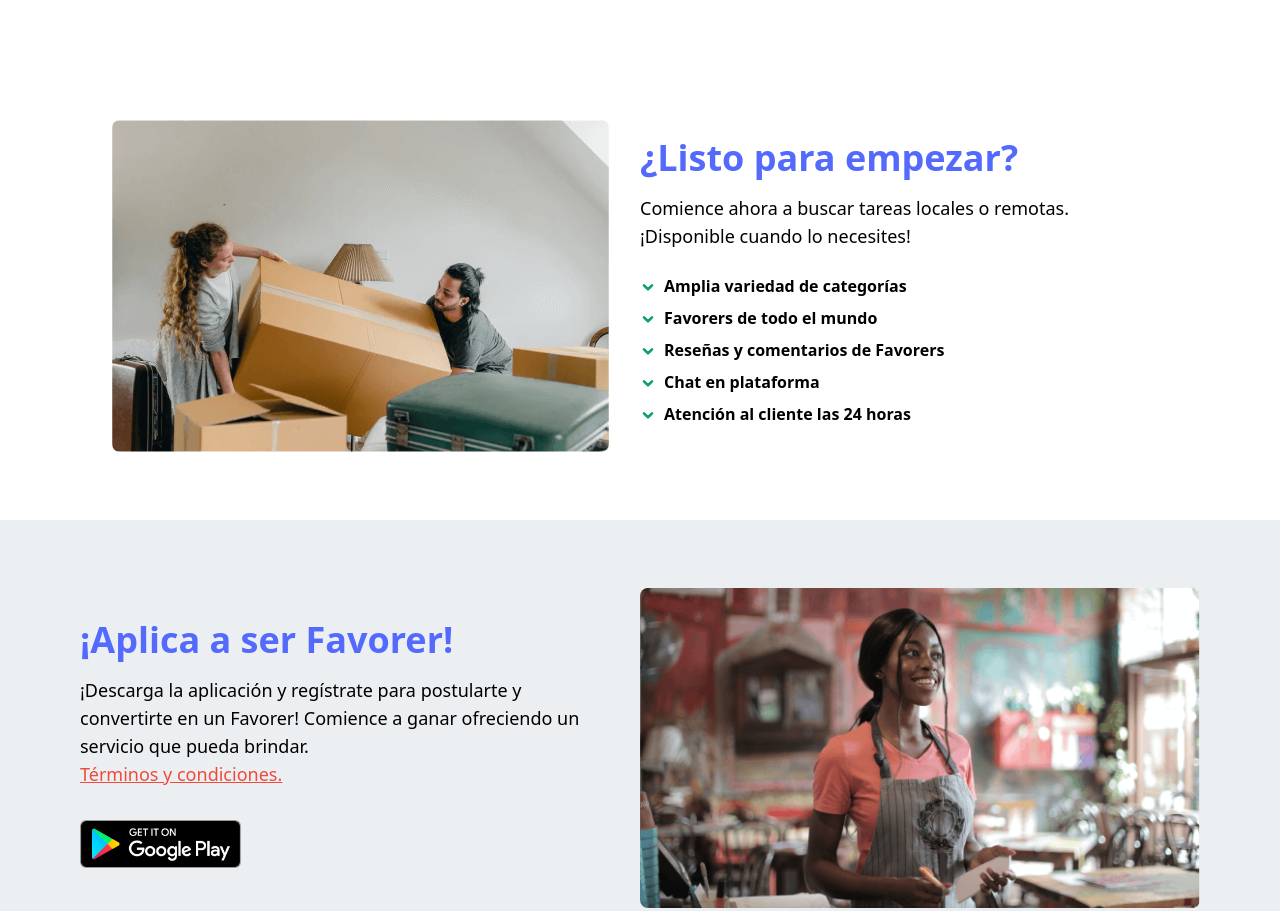
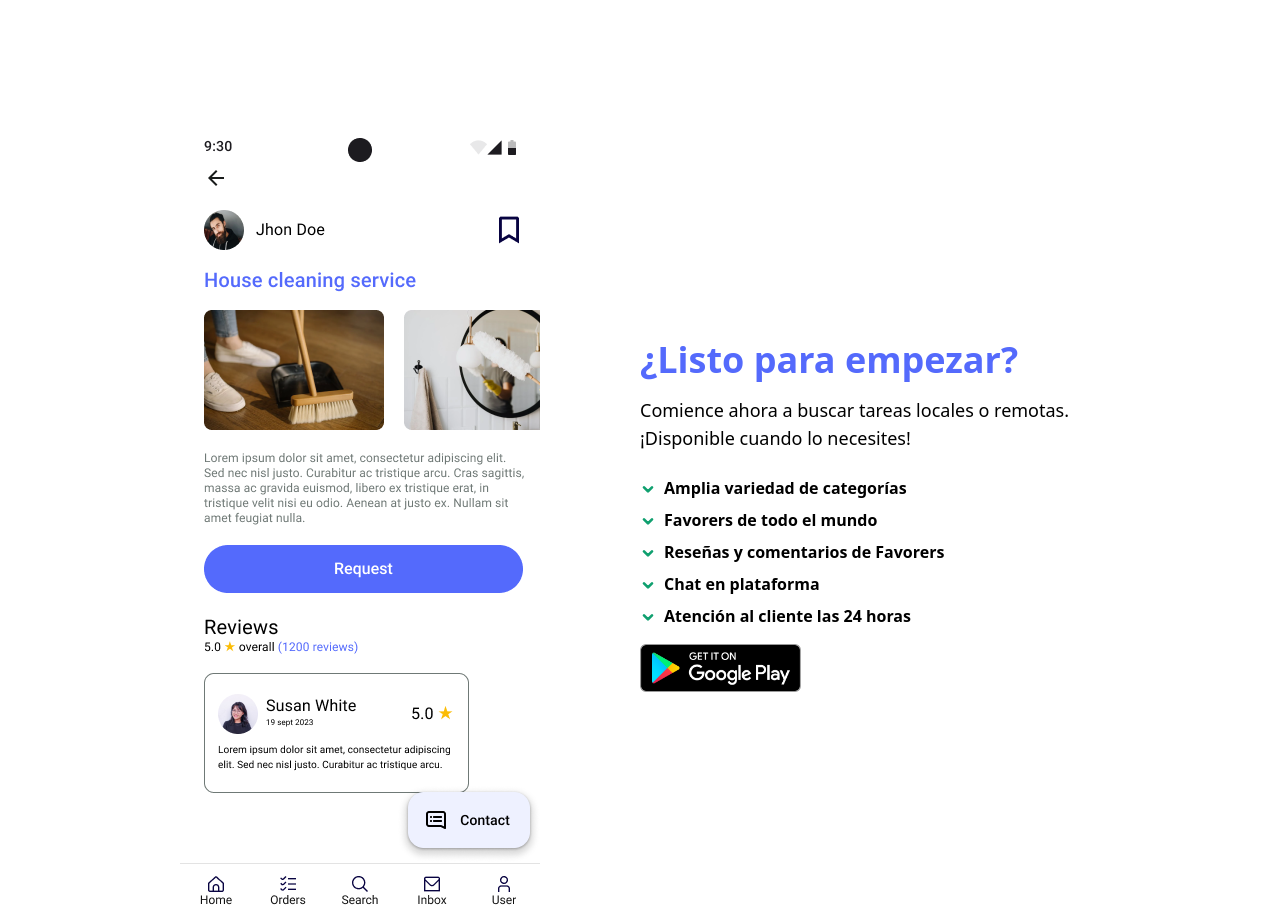
Before and after one commit to MoniTech-upc-pre-202302-cc238-wv61/Favore-Landing, a website: page src/es/index.html in a window 1280 px wide. Shown: the part 4220-5131 px from the top of the page. Drawn offline with nearby package versions, Linux system fonts and the light colour scheme; a web font is replaced by a local one.

Commit message:
feat: add clients preview

```diff
--- a/src/es/index.html
+++ b/src/es/index.html
@@ -419,8 +419,8 @@
       <section class="bg-white py-12">
         <div class="container mx-auto flex flex-col md:flex-row items-center justify-center px-20 py-5">
           <div class="md:w-1/2 mt-6 md:mt-0 text-center md:text-left">
-            <img src="../assets/ready-image.png" alt="ready image"
-              class="w-auto mx-auto max-w-full h-auto rounded-lg mb-4 md:mb-0" />
+            <img src="../assets/client_preview.png" alt="ready image"
+              class="w-auto mx-auto max-w-full rounded-lg mb-4 md:mb-0" />
           </div>
           <div class="md:w-1/2 text-center md:text-left md:pr-8">
             <h2 class="text-4xl font-bold mb-4 text-primary">
@@ -476,6 +476,12 @@
                 Atención al cliente las 24 horas
               </li>
             </ul>
+            <a href="#">
+              <div class="flex items-center justify-center">
+                <img src="../assets/google-play-badge.png" alt="Google Play Store Badge"
+                  class="h-16 w-auto mx-auto md:ml-0 hover:scale-95 duration-200 py-2" />
+              </div>
+            </a>
           </div>
         </div>
       </section>
```
Also changed, not shown: src/index.html (+7 -1 lines), src/assets/client_preview.png (added).
